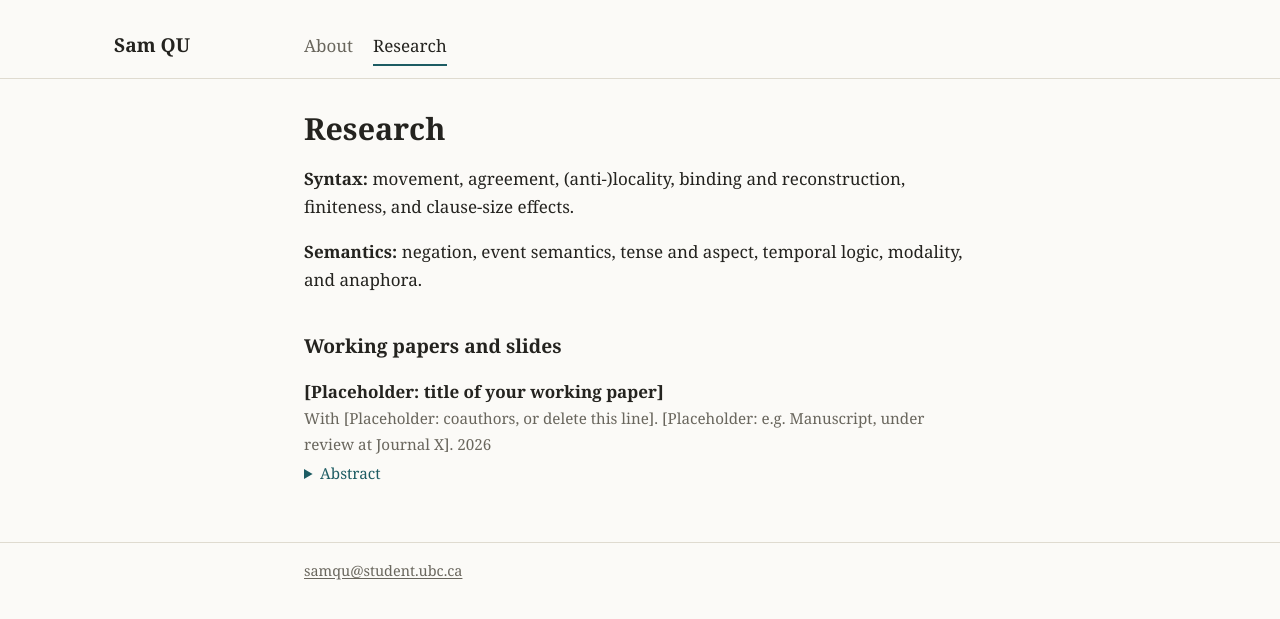
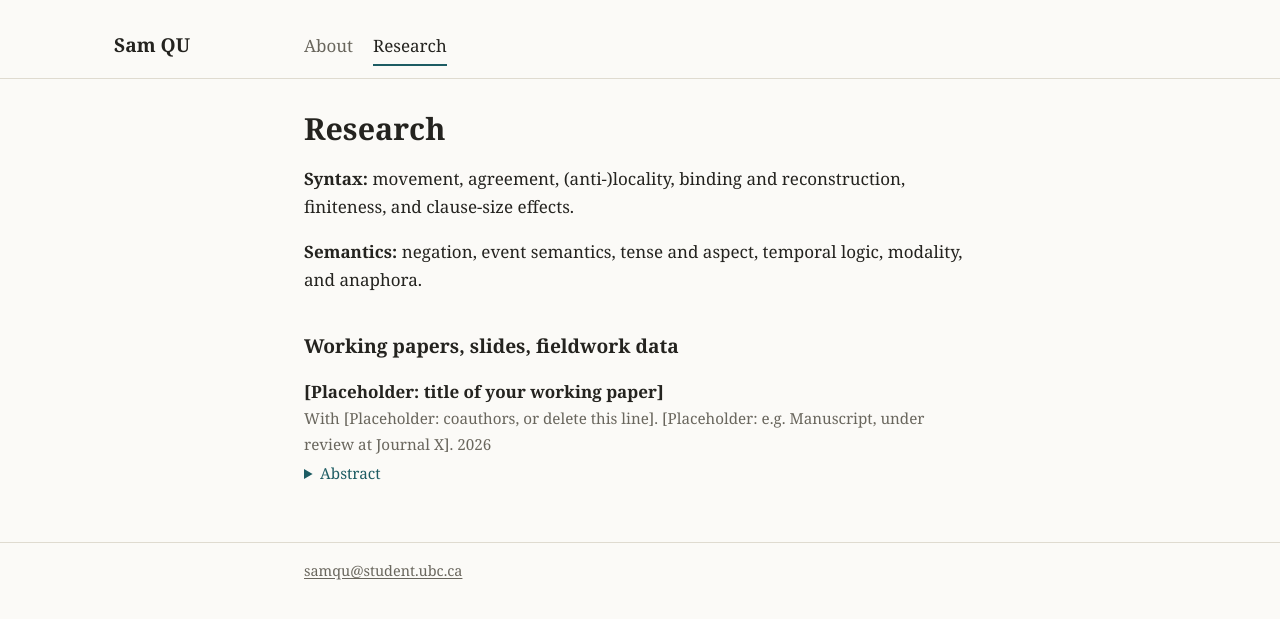
Before and after one commit to sam-z-qu/sam-z-qu.github.io, a Jekyll site: the page built from research.md, in a window 1280 px wide. Shown: the top 619 px of the page. Built offline with Jekyll 4.4.1, drawn with Linux system fonts in a browser that asks for light colours.

Commit message:
Modify section title for working papers
Updated section title to include 'fieldwork data'.

```diff
--- a/research.md
+++ b/research.md
@@ -9,7 +9,7 @@ permalink: /research/
 
 **Semantics:** negation, event semantics, tense and aspect, temporal logic, modality, and anaphora.
 
-## Working papers and slides
+## Working papers, slides, fieldwork data
 
 <ul class="papers">
 {% for paper in site.data.papers %}
```
